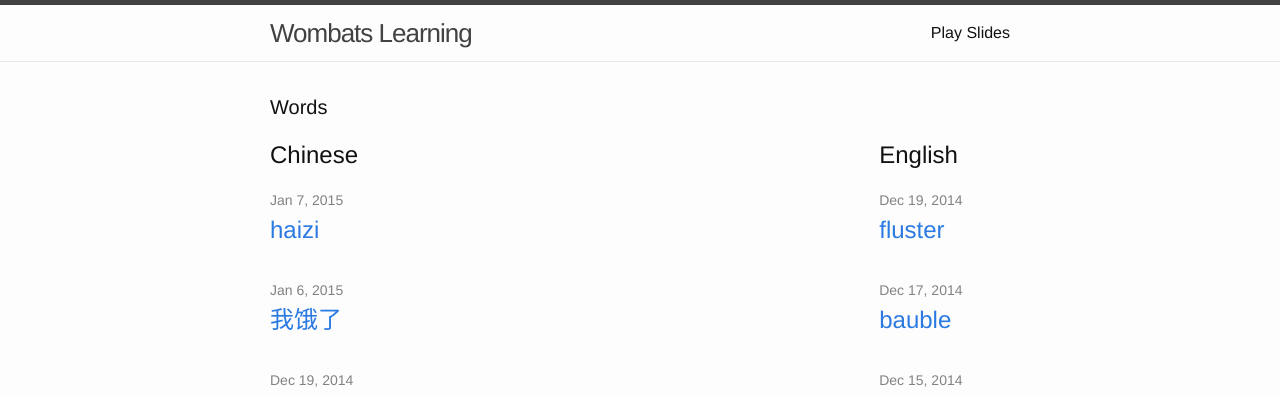
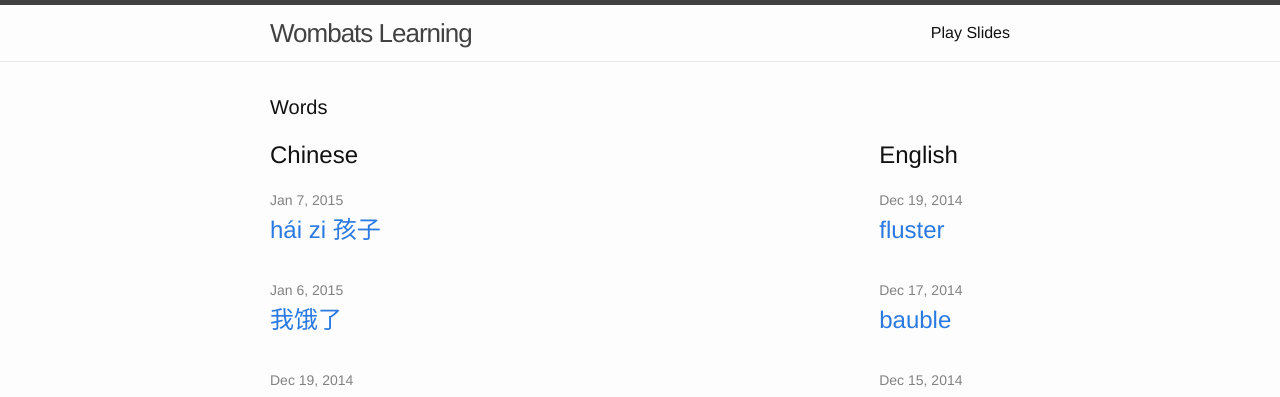
Before and after one commit to shangfei2014/wombats-learning, a Jekyll site: the page built from index.html, in a window 1280 px wide. Shown: the top 397 px of the page. Built offline with Jekyll 4.4.1, drawn with Linux system fonts in a browser that asks for light colours.

Commit message:
format improvement

```diff
--- a/_posts/2015-01-07-haizi-chinese.markdown
+++ b/_posts/2015-01-07-haizi-chinese.markdown
@@ -1,6 +1,6 @@
 ---
 layout: post
-title:  "haizi"
+title:  "hái zi 孩子"
 date:   2015-01-07 09:30:14
 categories: chinese
 ---
@@ -9,11 +9,11 @@ categories: chinese
 -----------
 kid.
 
-孩子们 hái zi men {% include play.html param="haizimen" %}
+### 孩子们 hái zi men {% include play.html param="haizimen" %}
 -----------
 kids.
 
-小屁孩儿 xiǎo pì hái er {% include play.html param="xiaopihaier" %}
+### 小屁孩儿 xiǎo pì hái er {% include play.html param="xiaopihaier" %}
 -----------
 little kid.
 
```
